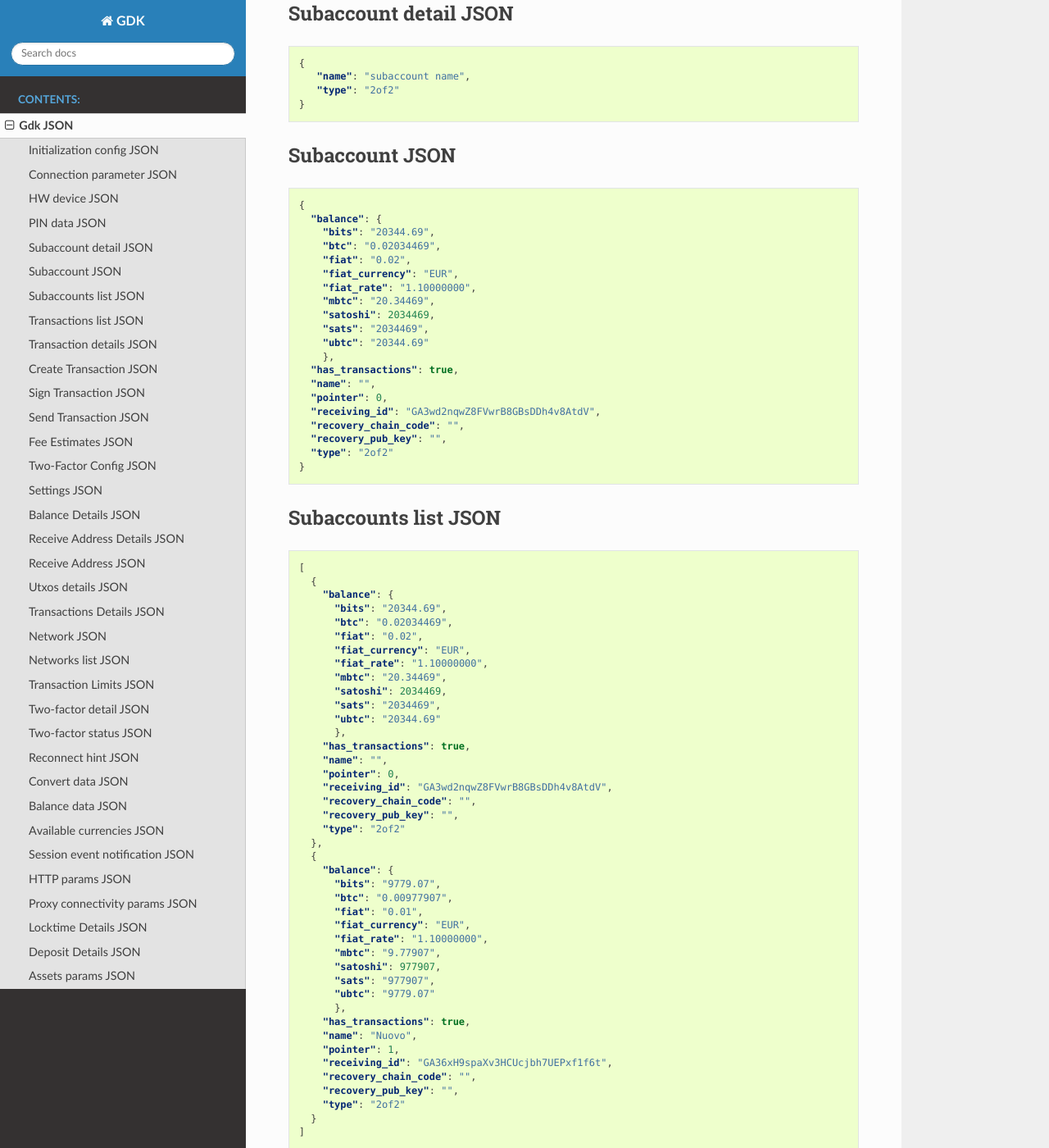
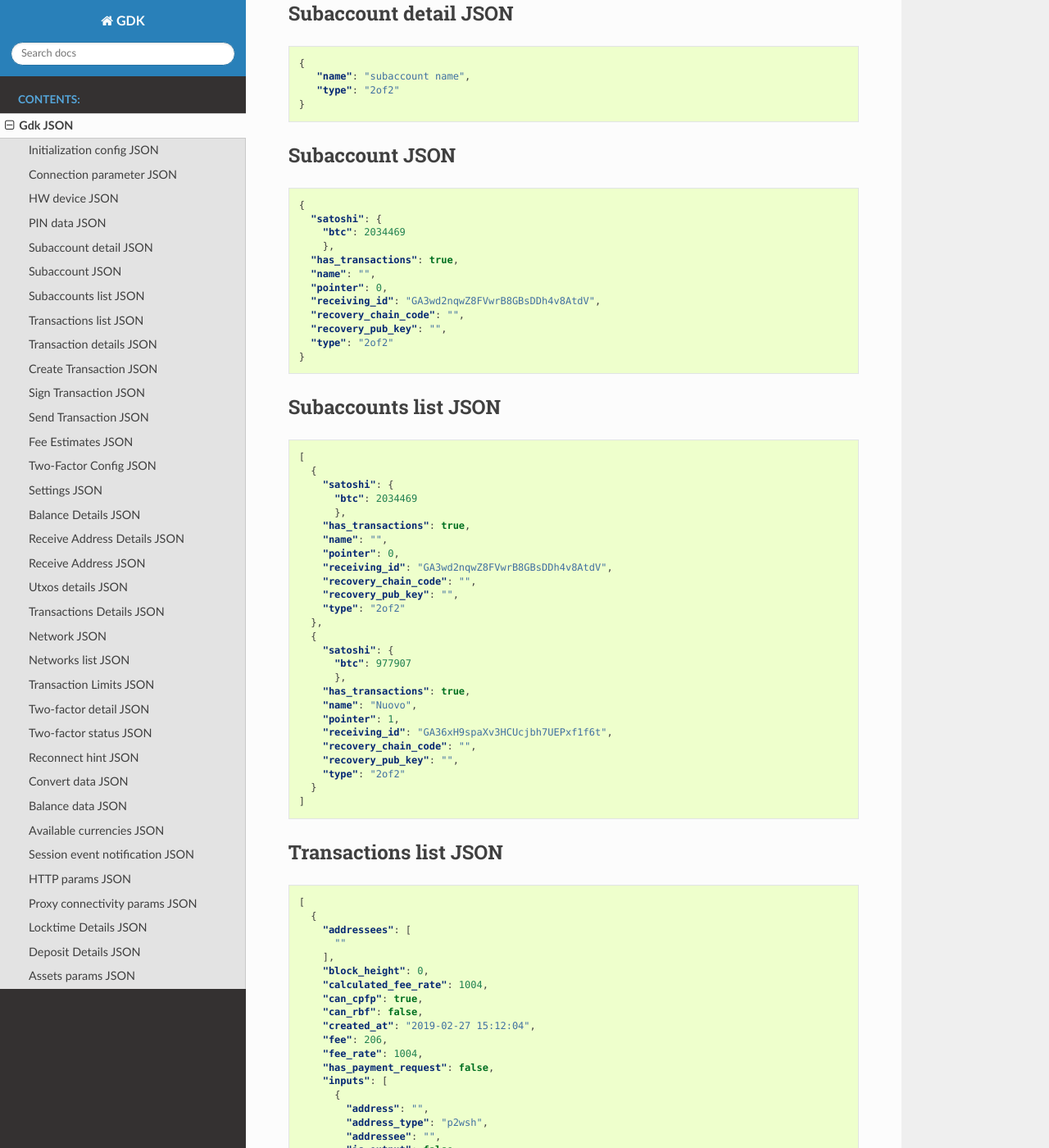
Before and after one commit to Blockstream/gdk, a Sphinx documentation site: the page built from docs/source/gdk-json.rst, in a window 1280 px wide and 1400 px high, scrolled down 1034 px. Shown: the whole window at 82% size. Built offline with Sphinx 7.4.7 and the Read the Docs theme 2.0.0, drawn with Linux system fonts in a browser that asks for light colours; pages that are not in the unit, such as notebooks, are missing from menus.

```diff
--- a/docs/source/gdk-json.rst
+++ b/docs/source/gdk-json.rst
@@ -78,16 +78,8 @@ Subaccount JSON
 .. code-block:: json
 
    {
-     "balance": {
-       "bits": "20344.69",
-       "btc": "0.02034469",
-       "fiat": "0.02",
-       "fiat_currency": "EUR",
-       "fiat_rate": "1.10000000",
-       "mbtc": "20.34469",
-       "satoshi": 2034469,
-       "sats": "2034469",
-       "ubtc": "20344.69"
+     "satoshi": {
+       "btc": 2034469
        },
      "has_transactions": true,
      "name": "",
@@ -109,16 +101,8 @@ Subaccounts list JSON
 
    [
      {
-       "balance": {
-         "bits": "20344.69",
-         "btc": "0.02034469",
-         "fiat": "0.02",
-         "fiat_currency": "EUR",
-         "fiat_rate": "1.10000000",
-         "mbtc": "20.34469",
-         "satoshi": 2034469,
-         "sats": "2034469",
-         "ubtc": "20344.69"
+       "satoshi": {
+         "btc": 2034469
          },
        "has_transactions": true,
        "name": "",
@@ -129,16 +113,8 @@ Subaccounts list JSON
        "type": "2of2"
      },
      {
-       "balance": {
-         "bits": "9779.07",
-         "btc": "0.00977907",
-         "fiat": "0.01",
-         "fiat_currency": "EUR",
-         "fiat_rate": "1.10000000",
-         "mbtc": "9.77907",
-         "satoshi": 977907,
-         "sats": "977907",
-         "ubtc": "9779.07"
+       "satoshi": {
+         "btc": 977907
          },
        "has_transactions": true,
        "name": "Nuovo",
@@ -1112,6 +1088,7 @@ Assets params JSON
 .. code-block:: json
 
    {
-      "assets":True
-      "icons":True
+      "assets":True,
+      "icons":True,
+      "refresh":True
    }
```
Also changed, not shown: 2 other files.
